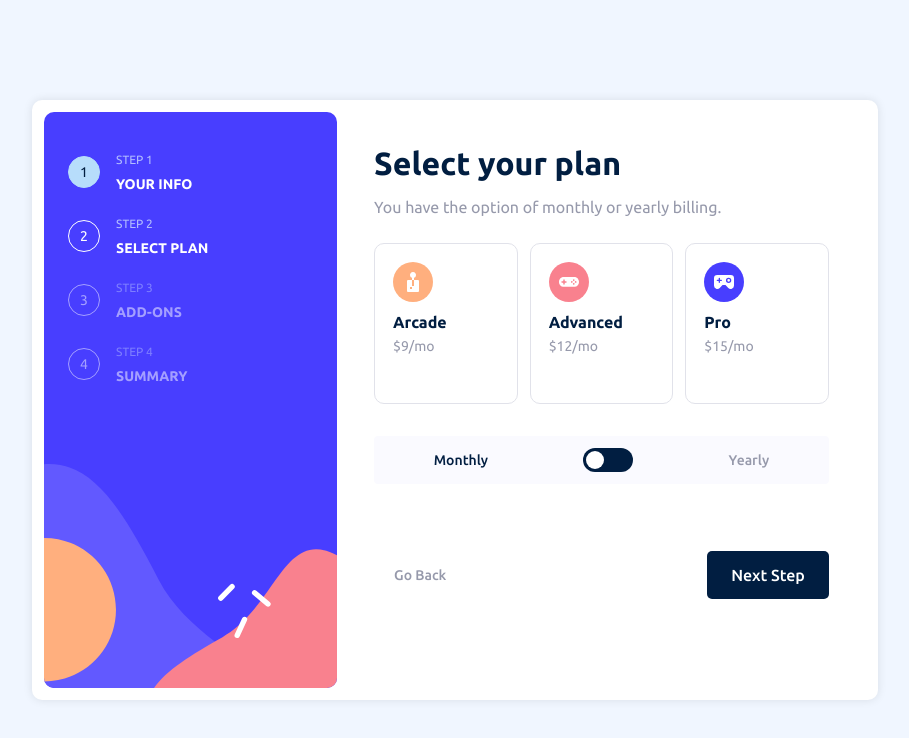
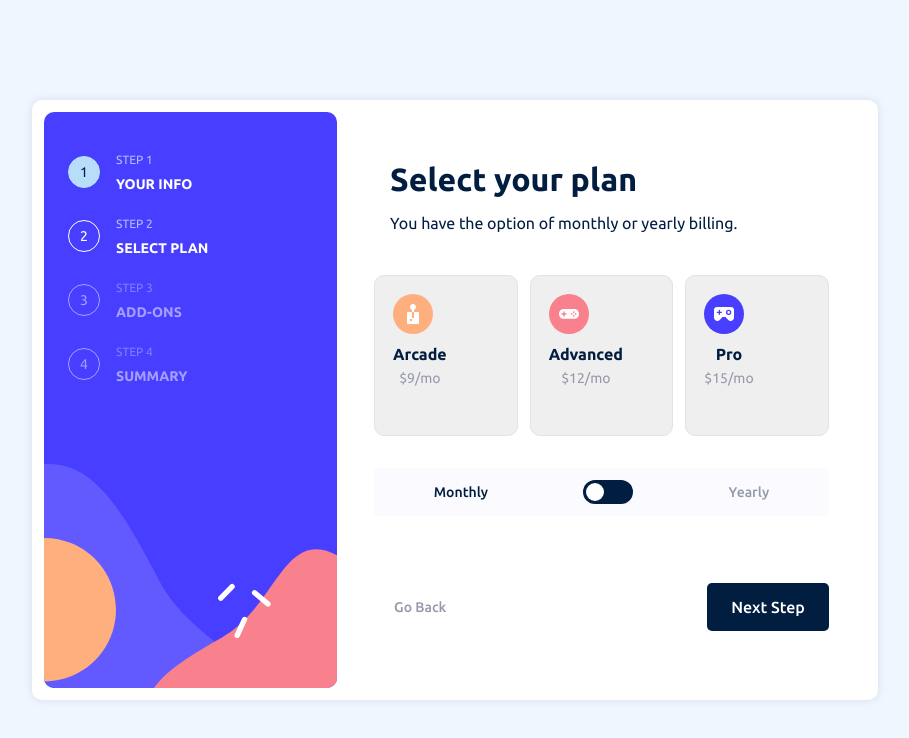
Before and after one commit to Doileo/multi-step-form, a React (Create React App) app: page /select-plan in a window 1280 px wide. Shown: the top 738 px of the page, without its empty margins (185-1094 px from the left). Built offline with nearby package versions, Linux system fonts and the light colour scheme.

Commit message:
Refactor SelectPlan component for better accessibility and clarity
- Replaced  with  for interactive elements.
- Added ARIA attributes and semantic HTML for accessibility.
- Simplified billing cycle toggle logic.
- Maintained original functionality.

```diff
--- a/src/components/SelectPlan/SelectPlan.js
+++ b/src/components/SelectPlan/SelectPlan.js
@@ -5,11 +5,6 @@ import advancedIcon from "../../images/icon-advanced.svg";
 import proIcon from "../../images/icon-pro.svg";
 import { useNavigate } from "react-router-dom";
 import "./SelectPlan.css";
-
-const SelectPlan = ({ onNextStep, onPrevStep }) => {
-  const [selectedPlan, setSelectedPlan] = useState(null);
-  const [billingCycle, setBillingCycle] = useState("monthly");
-  const navigate = useNavigate();
 
 const plans = [
   { id: "arcade", name: "Arcade", monthly: 9, yearly: 90, icon: arcadeIcon },
@@ -23,9 +18,10 @@ const SelectPlan = ({ onNextStep, onPrevStep }) => {
   { id: "pro", name: "Pro", monthly: 15, yearly: 150, icon: proIcon },
 ];
 
-  const handleSelectPlan = (plan) => {
-    setSelectedPlan(plan);
-  };
+const SelectPlan = ({ onNextStep, onPrevStep }) => {
+  const [selectedPlan, setSelectedPlan] = useState(null);
+  const [billingCycle, setBillingCycle] = useState("monthly");
+  const navigate = useNavigate();
 
   const handleNextStep = () => {
     if (selectedPlan) {
@@ -42,26 +38,19 @@ const SelectPlan = ({ onNextStep, onPrevStep }) => {
     }
   };
 
-  const handleGoBack = () => {
-    onPrevStep();
-    navigate(-1); // Navigate back to the previous step
-  };
+  const handleBillingCycleToggle = () =>
+    setBillingCycle((prevCycle) =>
+      prevCycle === "monthly" ? "yearly" : "monthly"
+    );
 
-  return (
-    <StepLayout currentStep={2}>
-      <div className="select-plan">
-        <div className="select-plan__content">
-          <h1>Select your plan</h1>
-          <p>You have the option of monthly or yearly billing.</p>
-        </div>
-        <div className="select-plan__options">
-          {plans.map((plan) => (
-            <div
-              key={plan.id}
+  const PlanOption = ({ plan }) => (
+    <button
+      type="button"
+      aria-pressed={selectedPlan?.id === plan.id}
       className={`plan-option ${
         selectedPlan?.id === plan.id ? "selected" : ""
       }`}
-              onClick={() => handleSelectPlan(plan)}
+      onClick={() => setSelectedPlan(plan)}
     >
       <img
         src={plan.icon}
@@ -77,9 +66,25 @@ const SelectPlan = ({ onNextStep, onPrevStep }) => {
           {billingCycle === "yearly" && <span> + 2 months free</span>}
         </p>
       </div>
-            </div>
+    </button>
+  );
+
+  return (
+    <StepLayout currentStep={2}>
+      <div className="select-plan">
+        <header className="select-plan__content">
+          <h1>Select your plan</h1>
+          <p>You have the option of monthly or yearly billing.</p>
+        </header>
+        <section
+          className="select-plan__options"
+          role="radiogroup"
+          aria-label="Plan options"
+        >
+          {plans.map((plan) => (
+            <PlanOption key={plan.id} plan={plan} />
           ))}
-        </div>
+        </section>
         <div className="select-plan__billing-toggle">
           <span className={billingCycle === "monthly" ? "active" : ""}>
             Monthly
@@ -88,11 +93,8 @@ const SelectPlan = ({ onNextStep, onPrevStep }) => {
             <input
               type="checkbox"
               checked={billingCycle === "yearly"}
-              onChange={() =>
-                setBillingCycle(
-                  billingCycle === "monthly" ? "yearly" : "monthly"
-                )
-              }
+              onChange={handleBillingCycleToggle}
+              aria-label="Toggle billing cycle"
             />
             <span className="slider"></span>
           </label>
@@ -100,22 +102,18 @@ const SelectPlan = ({ onNextStep, onPrevStep }) => {
             Yearly
           </span>
         </div>
-        <div className="navigation-buttons">
-          <div className="previous-step">
-            <button className="go-back__button" onClick={handleGoBack}>
+        <footer className="navigation-buttons">
+          <button className="go-back__button" onClick={onPrevStep}>
             Go Back
           </button>
-          </div>
-          <div className="next-step">
           <button
             className="next-step__button"
             onClick={handleNextStep}
-              disabled={!selectedPlan} // Disable button if no plan is selected
+            disabled={!selectedPlan}
           >
             Next Step
           </button>
-          </div>
-        </div>
+        </footer>
       </div>
     </StepLayout>
   );
```
Lines whose indentation alone changed are shown as unchanged.
